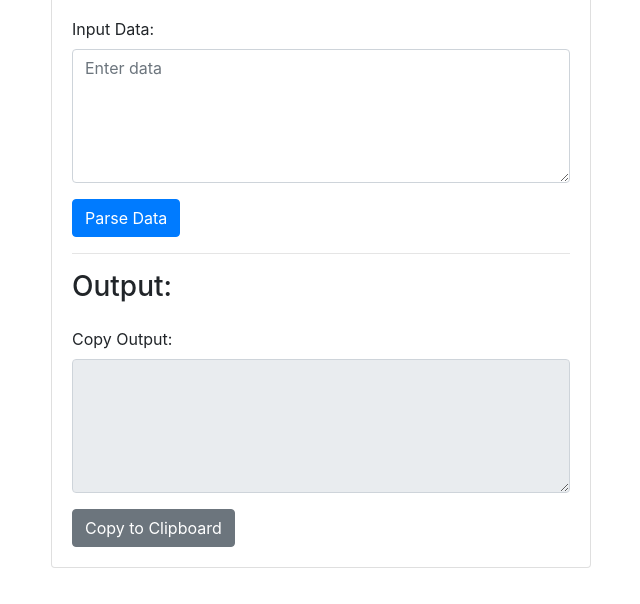
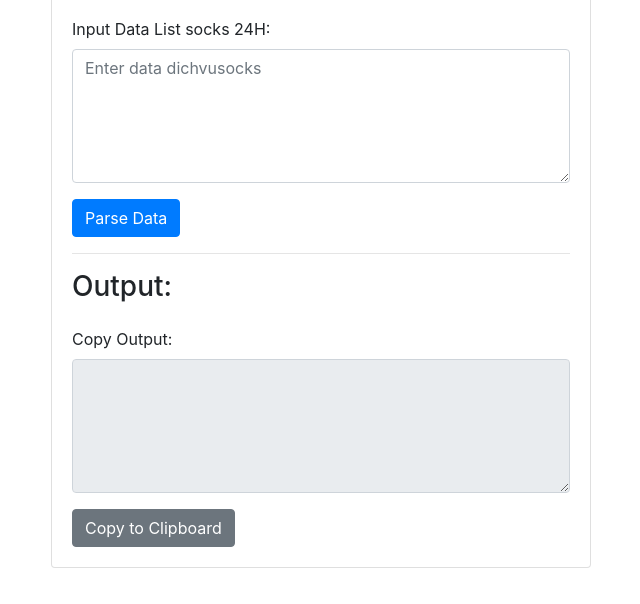
Before and after one commit to dedi-alnas86/dichvusocks, a plain HTML site: page index.html in a window 1280 px wide. Shown: the part 90-694 px from the top of the page, without its empty margins (319-959 px from the left). Drawn offline with nearby package versions, Linux system fonts and the light colour scheme.

Commit message:
Update index.html

```diff
--- a/index.html
+++ b/index.html
@@ -15,8 +15,8 @@
 					</div>
 					<div class="card-body">
 						<div class="form-group">
-							<label for="input-data">Input Data:</label>
-							<textarea class="form-control" id="input-data" rows="5" placeholder="Enter data"></textarea>
+							<label for="input-data">Input Data List socks 24H:</label>
+							<textarea class="form-control" id="input-data" rows="5" placeholder="Enter data dichvusocks"></textarea>
 						</div>
 						<button type="button" class="btn btn-primary" onclick="parseData()">Parse Data</button>
 						<hr>
```
